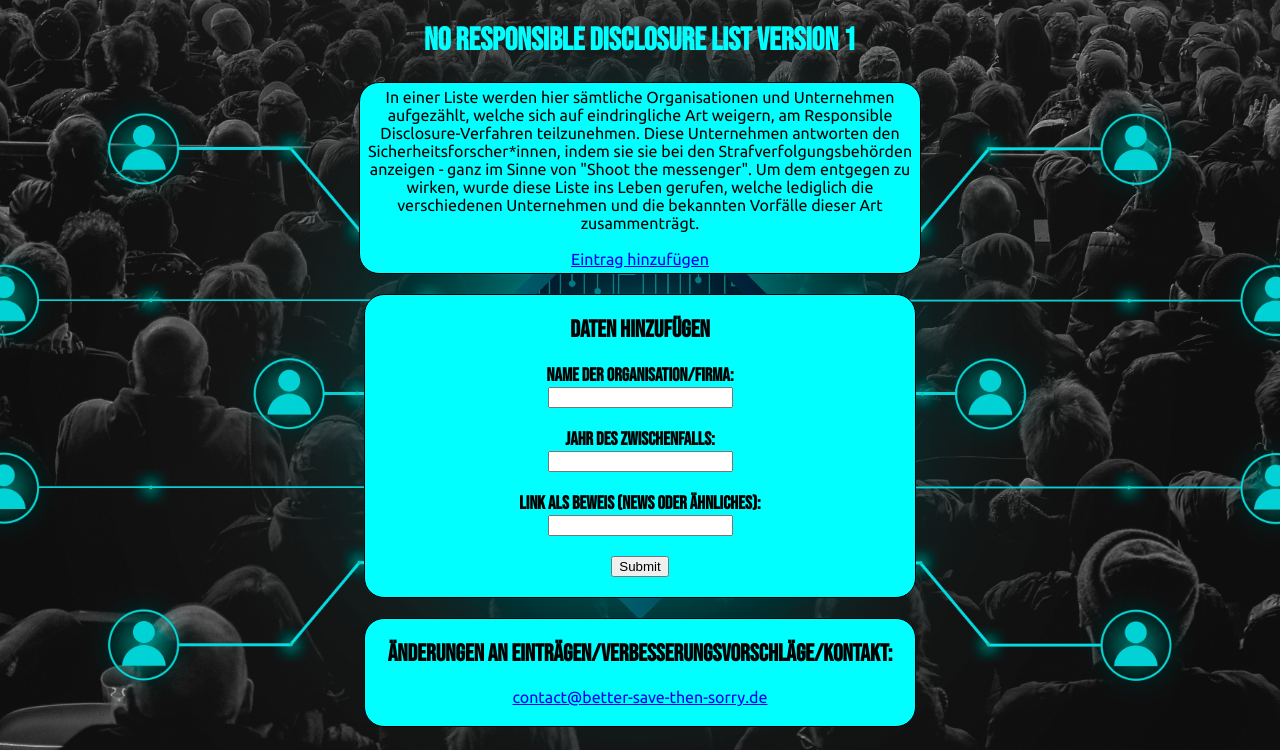
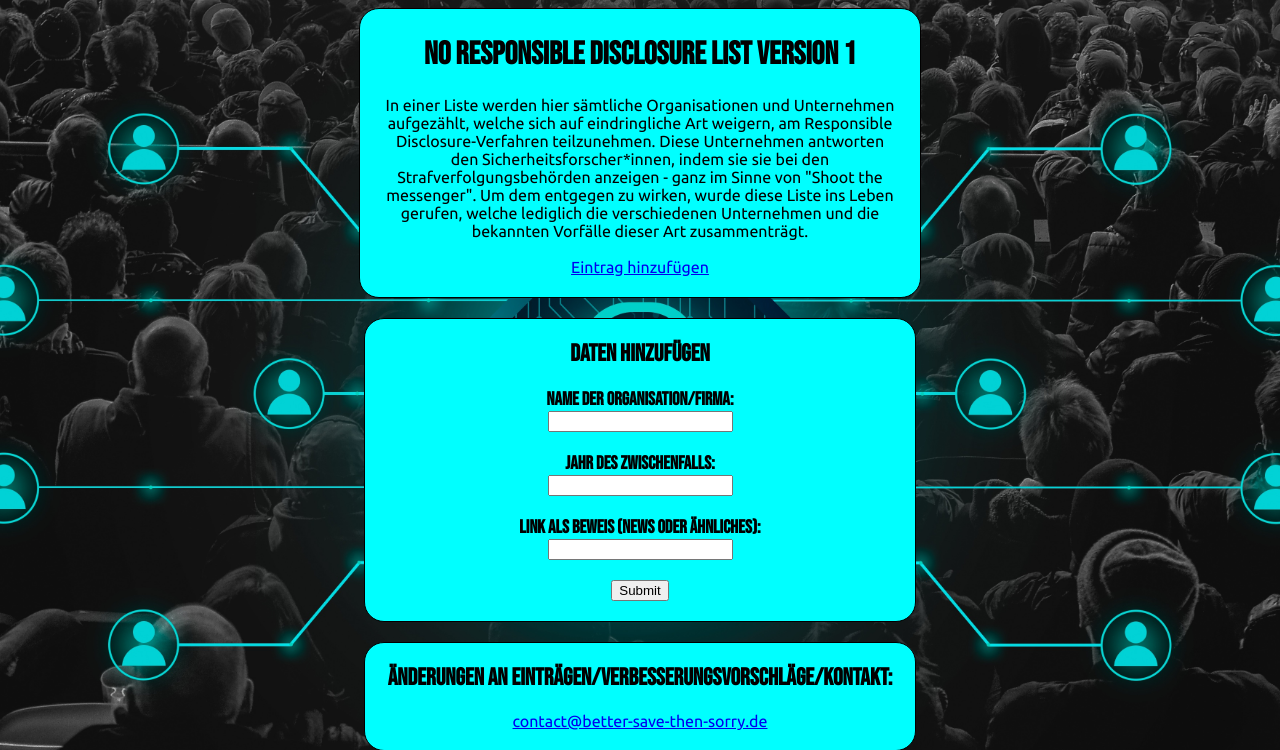
Before and after one commit to YenLucy/no-responsible-disclosure-list, a PHP site: page / in a window 1280 px wide. Shown: the top 750 px of the page. Run offline with PHP 8.4, Linux system fonts and the light colour scheme; data that the repository does not hold is empty.

Commit message:
improved styling furthermore

```diff
--- a/CSS/styles.css
+++ b/CSS/styles.css
@@ -4,10 +4,6 @@
 
 h1, h2, h3, h4, h5, h6 {
 	font-family: Bebas Neue;
-}
-
-h1 {
-	color: cyan;
 }
 
 .projectWrapper {
@@ -22,6 +18,12 @@
 }
 
 .introtext {
+	text-align: center;
+	margin: 16px 20px;
+	margin-top: 0 !important;
+}
+
+.projectIntro {
 	border: 1px solid black;
 	padding: 5px;
 	border-radius: 20px;
@@ -29,7 +31,7 @@
 	background-color: cyan;
 	width: 50%;
 	margin: 0 auto;
-	min-width:550px;
+	min-width: 550px;
 }
 
 .contact {
```
